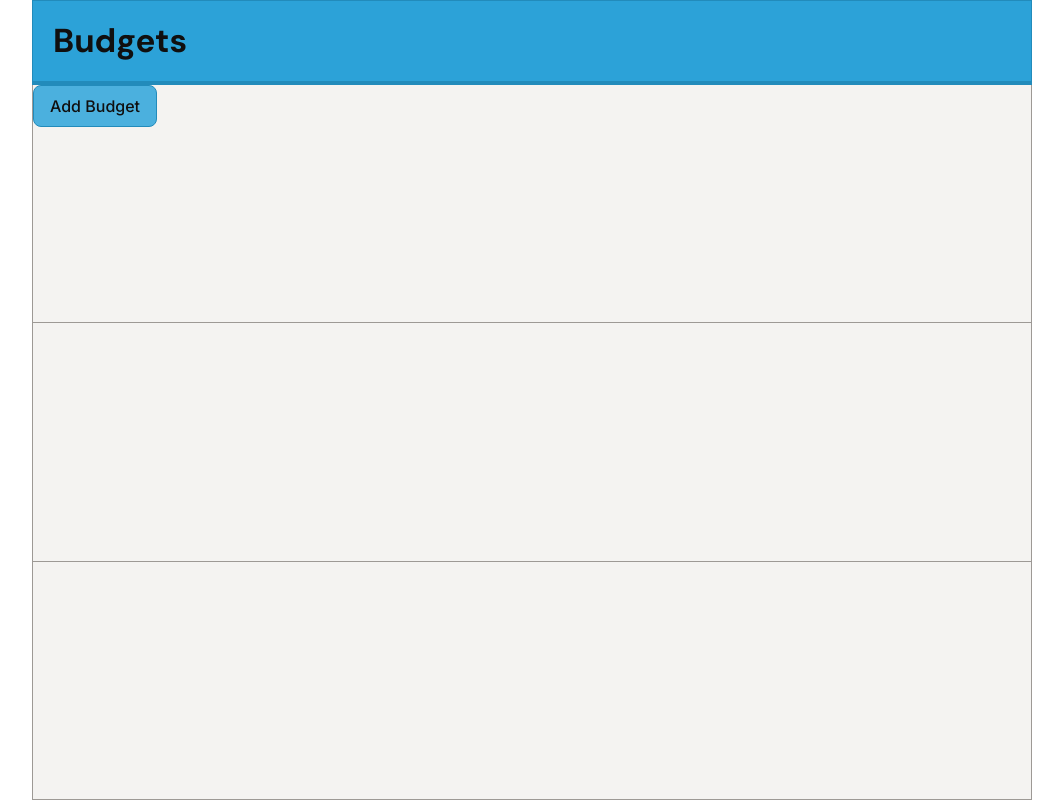
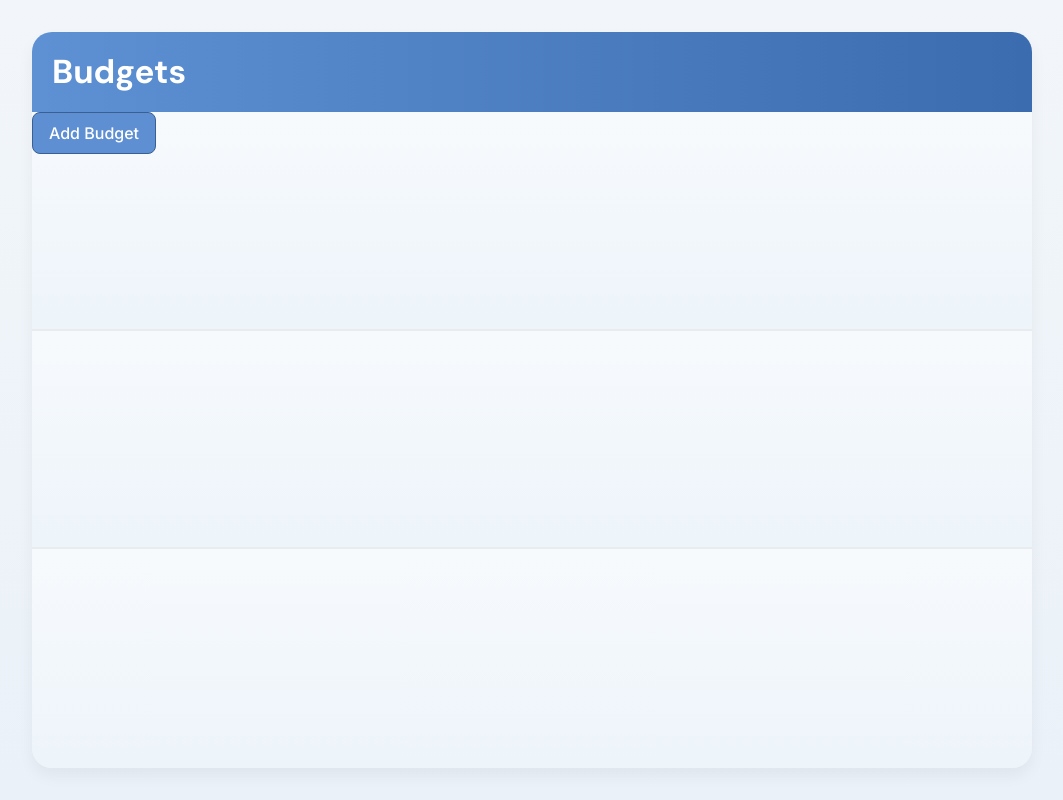
Before and after one commit to daniel-howorth/budget-app, a React (Vite) app: page / in a window 1280 px wide. Shown: the whole page, without its empty margins (108-1171 px from the left). Built offline with nearby package versions, Linux system fonts and the light colour scheme.

Commit message:
refactored UI design

```diff
--- a/src/components/App/App.module.css
+++ b/src/components/App/App.module.css
@@ -1,8 +1,7 @@
 .wrapper {
   min-height: 100%;
-  max-width: 1000px;
-  margin: 0 auto;
-  background-color: var(--color-gray-100);
+  padding: 32px 16px;
+  background: linear-gradient(to bottom, #f2f6fa, #eaf1f8);
   display: grid;
   grid-template-rows: 1fr;
 }
--- a/src/components/Header/Header.module.css
+++ b/src/components/Header/Header.module.css
@@ -1,9 +1,9 @@
 .header {
-  background-color: var(--color-primary);
-  border: 1px solid var(--color-primary-dark);
-  border-bottom-width: 4px;
+  background: linear-gradient(to left, #3b6cb0, #5e90d4);
+  color: var(--white);
 }
 
 .header h1 {
   margin-bottom: 0;
+  color: inherit;
 }
--- a/src/components/Layout/Layout.module.css
+++ b/src/components/Layout/Layout.module.css
@@ -1,10 +1,26 @@
 .layout {
+  width: min(1000px, 100%);
+  margin: 0 auto;
   display: grid;
   grid-template-rows: min-content 1fr 1fr 1fr;
+  --border-radius: 20px;
+  border-radius: var(--border-radius);
+  box-shadow: 0 8px 16px rgba(0, 0, 0, 0.05);
+}
+
+.layout header {
+  border-top-left-radius: var(--border-radius);
+  border-top-right-radius: var(--border-radius);
 }
 
 .layout section {
   background-color: var(--color-gray-100);
-  border: 1px solid var(--color-gray-500);
-  border-top: 0;
+  border-bottom: 2px solid rgba(0, 0, 0, 0.06);
+  background: linear-gradient(to bottom, #f7fafd, #edf4fa);
 }
+
+.layout section:last-of-type {
+  border-bottom-right-radius: var(--border-radius);
+  border-bottom-left-radius: var(--border-radius);
+  border-bottom: 0;
+}
--- a/src/components/PrimaryButton/PrimaryButton.module.css
+++ b/src/components/PrimaryButton/PrimaryButton.module.css
@@ -1,11 +1,12 @@
 .btn--primary {
-  background-color: var(--color-primary-light);
-  border-color: var(--color-primary-dark);
+  color: var(--btn-primary-label);
+  background-color: var(--btn-primary-bg);
+  border: 1px solid var(--color-primary-dark);
 }
 
 .btn--primary:hover {
-  color: var(--color-primary-dark);
-  background-color: var(--white);
+  /* color: var(--color-primary-dark); */
+  /* background-color: var(--white); */
 }
 
 /* .btn--primary:active {
--- a/src/global.css
+++ b/src/global.css
@@ -181,14 +181,12 @@ a {
 :root {
   /* COLOURS */
 
-  --color-primary: hsl(199, 69%, 51%);
-  --color-primary-light: hsl(199, 69%, 58.3%);
-  --color-primary-dark: hsl(199, 69%, 43.4%);
-  --color-primary-bg: hsla(199, 69%, 51%, 0.2);
-  --color-accent: hsl(28, 87%, 62%);
-  --color-accent-light: hsl(28, 87%, 68.7%);
-  --color-accent-dark: hsl(28, 87%, 55.8%);
-  --color-accent-bg: hsla(28, 87%, 62%, 0.2);
+  --color-primary: hsl(215, 57%, 60%);
+  --color-primary-light: hsl(215, 57%, 85%);
+  --color-primary-dark: hsl(215, 44%, 40%);
+  --color-accent: hsl(30, 87%, 64%);
+  --color-accent-light: hsl(30, 87%, 85%);
+  --color-accent-dark: hsl(30, 80%, 45%);
   --color-success: #88c459;
   --color-error: #f5414f;
   --color-warning: #ffd137;
```
